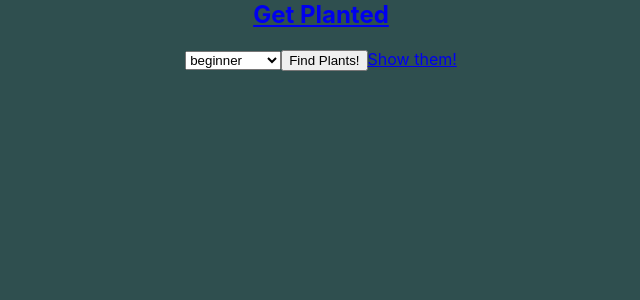
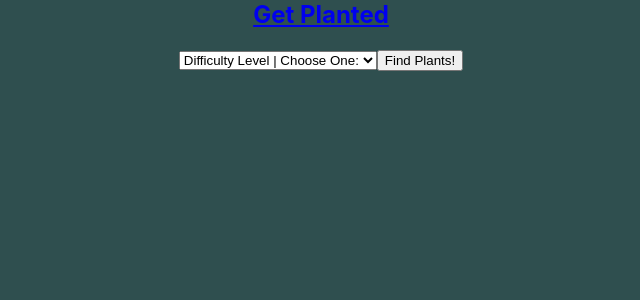
Before and after one commit to ellegassner/elleGassnerProjectThree, a React (Create React App) app: page /findplantspage in a window 1280 px wide. Shown: the top 300 px of the page, without its empty margins (319-959 px from the left). Built offline with nearby package versions, Linux system fonts and the light colour scheme; no server answers; the database is empty.

Commit message:
7. Fixed bug on form submission with plant data and added navigate

```diff
--- a/src/App.js
+++ b/src/App.js
@@ -1,17 +1,17 @@
-// Module
+// Modules
 import { useEffect, useState  } from "react";
-import React, { useRef } from "react";
 import { getDatabase, ref, onValue, get } from "firebase/database";
 import { Link, Routes, Route } from "react-router-dom";
 
 // Components
-import FindPlantsPage from "./Components/DifficultyForm";
+import FindPlantsPage from "./Components/FindPlantsPage";
 import DisplayPlants from "./Components/DisplayPlants";
 import HomePage from "./Components/HomePage";
 import ErrorPage from "./Components/ErrorPage";
 
 // Config
 import firebase from "./firebase";
+import React from "react";
 
 // Styling
 import "./App.css";
--- a/src/Components/DifficultyForm.js
+++ b/src/Components/FindPlantsPage.js
@@ -2,7 +2,9 @@ import { useState } from "react";
 import { Link, Navigate } from "react-router-dom";
 
 const FindPlantsPage = (props) => {
-    const [userChoice, setUserChoice] = useState("");
+    const [userChoice, setUserChoice] = useState("placeholder");
+    const [redirect, setRedirect] = useState(false);
+    const [data, setData] = useState();
 
     const handleUserChoice = (e) => {
         setUserChoice(e.target.value);
@@ -10,8 +12,12 @@ const FindPlantsPage = (props) => {
 
     const handleSubmit = (e) => {
         props.getPlants(e, userChoice);
+        setRedirect(true);
+        setData(e);
         console.log("userChoice", userChoice)
     }
+    if (redirect)
+        return <Navigate to={{pathname: "/displayplants", data: { data }}} />
 
     return (
         <div className="AppUserPage">
@@ -25,16 +31,12 @@ const FindPlantsPage = (props) => {
                     onChange={handleUserChoice}
                     value={userChoice}
                 >
-                    {/* <option value="placeholder" >Difficulty</option> */}
+                    <option value="placeholder" >Difficulty Level | Choose One:</option>
                     <option value="beginner">beginner</option>
                     <option value="intermediate">intermediate</option>
                     <option value="expert">expert</option>
                 </select>
                 <button type="submit">Find Plants!</button>
-                <Link to="/displayplants">Show them!</Link>
-
-
-
             </form>
         </div>
     )
```
